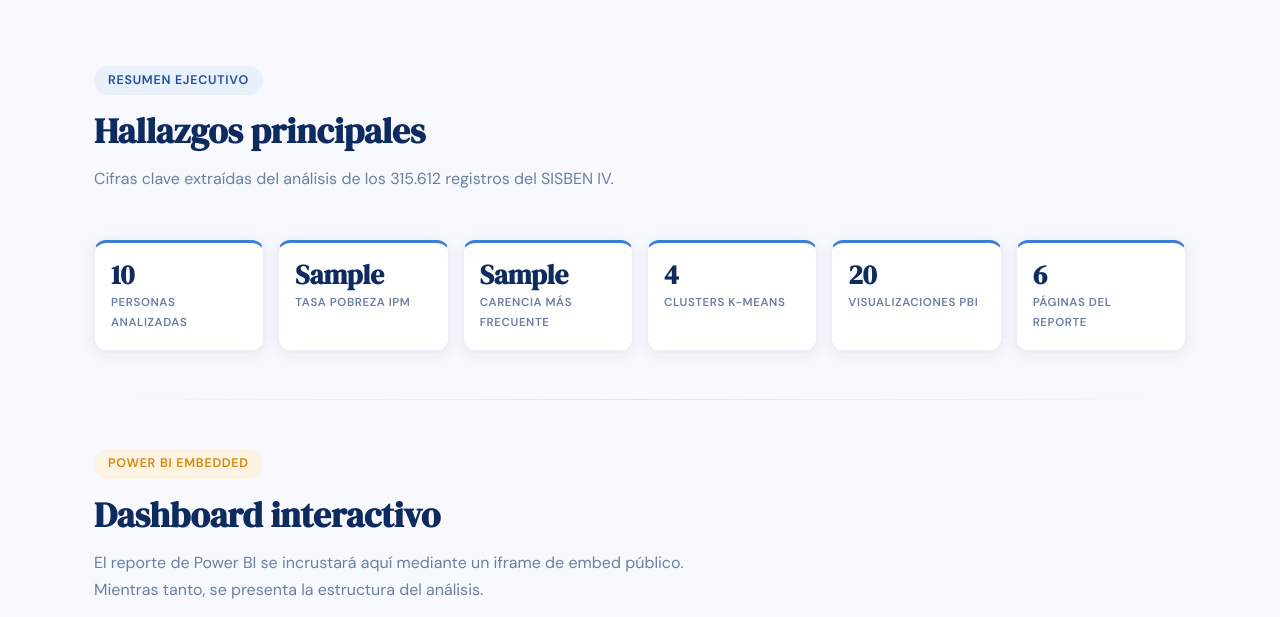
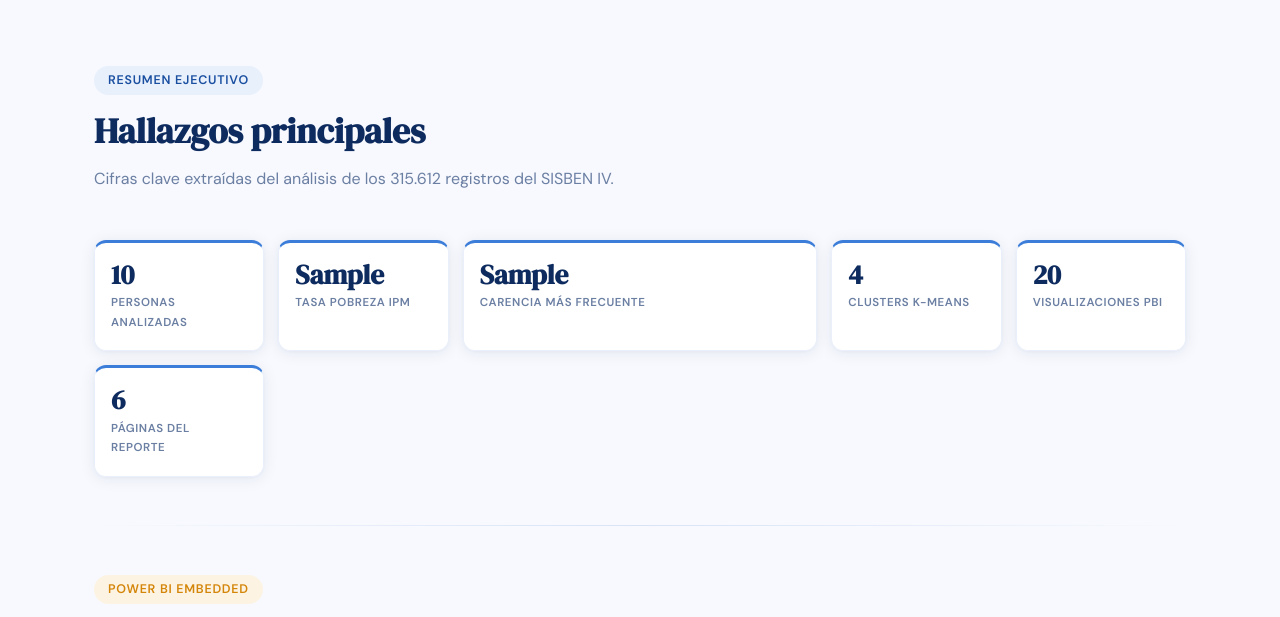
Before and after one commit to KevinRamirez19/proyecto_sisben, a Flask app: template templates/dashboard.html in a window 1280 px wide. Shown: the part 466-1083 px from the top of the page. Run offline with Flask 3, Linux system fonts and the light colour scheme; the template is opened without the code that fills it: most values are stand-ins (such as "Sample title", 1, 10 or a date in 2020); parts of the project's set-up code (start-up, migrations or seed data) failed here and were passed over.

Commit message:
update css in dashboard

```diff
--- a/static/css/styles.css
+++ b/static/css/styles.css
@@ -1348,7 +1348,10 @@ tbody tr:hover td { background: var(--azul-suave); }
       border-top: 3px solid var(--azul-claro);
       box-shadow: var(--sombra-card);
     }
-    .kpi-mini__val { font-size: 1.7rem; font-weight: 600; color: var(--azul-oscuro); font-family: var(--font-titulo); line-height: 1; }
+    .kpi-mini--wide {
+      grid-column: span 2;
+     }
+    .kpi-mini__val { font-size: 1.7rem; font-weight: 600; color: var(--azul-oscuro); font-family: var(--font-titulo); line-height: 1; hyphens: auto; }
     .kpi-mini__lbl { font-size: .72rem; font-weight: 600; text-transform: uppercase; letter-spacing: .05em; color: var(--texto-suave); margin-top: 5px; }
 
 
--- a/templates/dashboard.html
+++ b/templates/dashboard.html
@@ -61,7 +61,7 @@
   <div class="kpi-mini-grid fade-up">
     <div class="kpi-mini"><div class="kpi-mini__val">{{ stats.total }}</div><div class="kpi-mini__lbl">Personas analizadas</div></div>
     <div class="kpi-mini"><div class="kpi-mini__val">{{ stats.pct_pob }}</div><div class="kpi-mini__lbl">Tasa pobreza IPM</div></div>
-    <div class="kpi-mini"><div class="kpi-mini__val">{{ stats.carencia_top }}</div><div class="kpi-mini__lbl">Carencia más frecuente</div></div>
+    <div class="kpi-mini kpi-mini--wide" lang="es"><div class="kpi-mini__val">{{ stats.carencia_top }}</div><div class="kpi-mini__lbl">Carencia más frecuente</div></div>
     <div class="kpi-mini"><div class="kpi-mini__val">4</div><div class="kpi-mini__lbl">Clusters K-Means</div></div>
     <div class="kpi-mini"><div class="kpi-mini__val">20</div><div class="kpi-mini__lbl">Visualizaciones PBI</div></div>
     <div class="kpi-mini"><div class="kpi-mini__val">6</div><div class="kpi-mini__lbl">Páginas del reporte</div></div>
```
